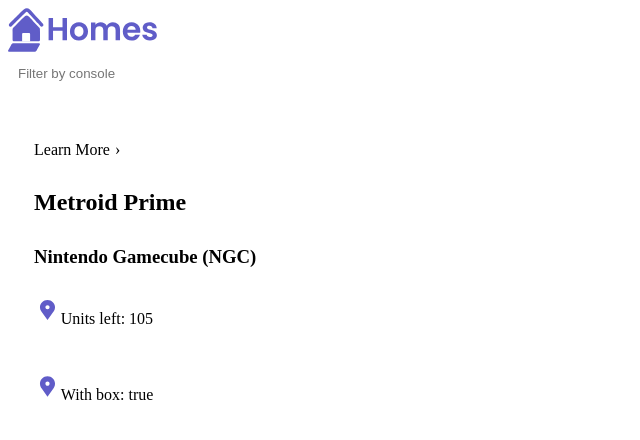
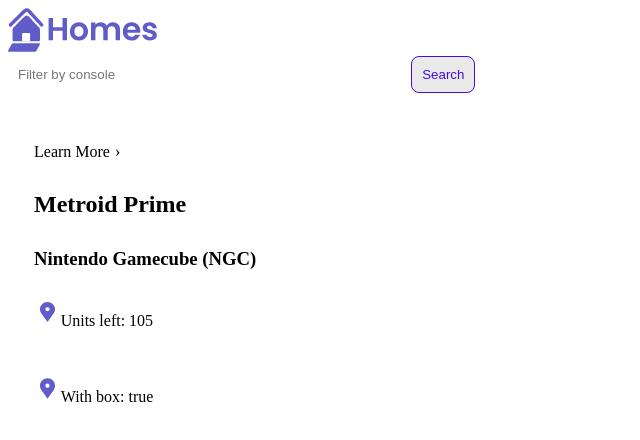
Before and after one commit to Marcohb99/first-angular-app, an Angular app: page / in a window 1280 px wide. Shown: the top 440 px of the page, without its empty margins (0-640 px from the left). Built offline with nearby package versions, Linux system fonts and the light colour scheme.

Commit message:
feat(WIP): add form to filter by console

```diff
--- a/src/app/home/home.component.css
+++ b/src/app/home/home.component.css
@@ -18,9 +18,9 @@
 
 button {
     padding: 10px;
-    border: solid 1px var(--primary-color);
-    background: var(--primary-color);
-    color: white;
+    border: solid 1px rgb(73, 10, 221);
+    background: rgb(233, 233, 233);
+    color: rgb(73, 10, 221);
     border-radius: 8px;
 }
 
--- a/src/app/home/home.component.ts
+++ b/src/app/home/home.component.ts
@@ -14,13 +14,13 @@
   template: `
     <section>
       <form>
-        <input type="text" placeholder="Filter by console" />
-        <button class="primary" type="button">Search</button>
+        <input type="text" placeholder="Filter by console" #filter/>
+        <button class="primary" (click)="filterResults(filter.value)">Search</button>
       </form>
     </section>
     <section class="results">
       <app-video-game
-        *ngFor="let v of videoGameList"
+        *ngFor="let v of filteredVideoGames"
         [videoGame]="v"
       >
       </app-video-game>
@@ -31,8 +31,16 @@
 export class HomeComponent {
   videoGameList : VideoGame[] = [];
   videoGameService: VideoGameService = inject(VideoGameService);
+  filteredVideoGames: VideoGame[] = [];
 
   constructor() {
     this.videoGameList = this.videoGameService.getAllVideoGames();
+    this.filteredVideoGames = this.videoGameList;
+  }
+
+  filterResults(text: string) {
+    this.filteredVideoGames = text.length > 0
+      ? this.videoGameService.getVideoGamesByConsole(text)
+      : this.videoGameList;
   }
 }
--- a/src/app/video-game.service.ts
+++ b/src/app/video-game.service.ts
@@ -29,4 +29,14 @@
       `Application received: firstName: ${firstName}, lastName: ${lastName}, email: ${email}.`,
     );
   }
+
+  getVideoGamesByConsole(text: string): VideoGame[] {
+    if (!text) {
+      return [];
+    }
+    let games = this.videoGameList.filter((videoGame) =>
+      videoGame?.console.toLowerCase().includes(text.toLowerCase()),
+    );
+    return games;
+  }
 }
```
